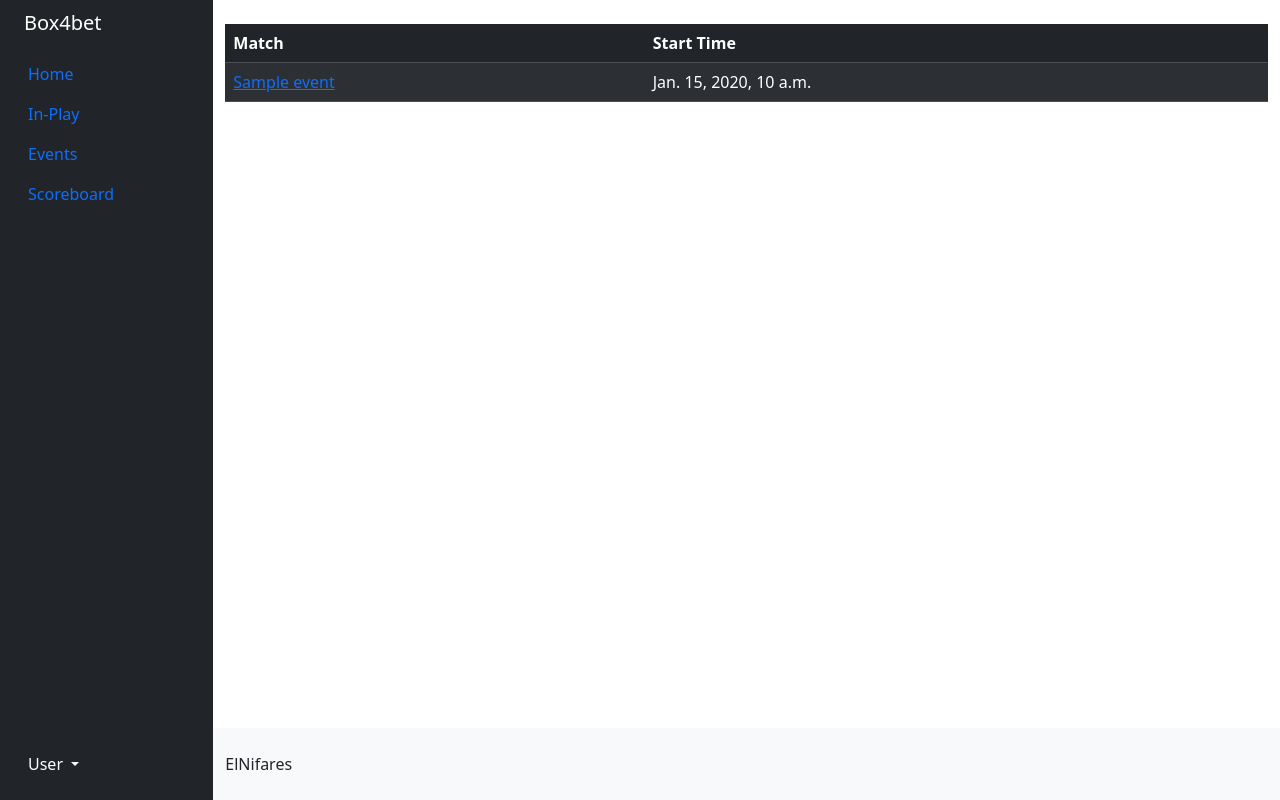
After one commit to nifares/box4bet, a Django app: template apps/box4bet/templates/events_view.html in a window 1280 px wide. The commit adds this page. Run offline with Django 3.2, Linux system fonts and the light colour scheme; the template is opened without the code that fills it: most values are stand-ins (such as "Sample title", 1, 10 or a date in 2020); parts of the project's set-up code (start-up, migrations or seed data) failed here and were passed over; some libraries are stand-ins or nearby versions.

Commit message:
add events view

```diff
--- a/apps/box4bet/templates/base.html
+++ b/apps/box4bet/templates/base.html
@@ -14,12 +14,12 @@
                 </a>
                 <ul class="nav nav-pills flex-sm-column flex-row flex-nowrap flex-shrink-1 flex-sm-grow-0 flex-grow-1 mb-sm-auto mb-0 justify-content-center align-items-center align-items-sm-start" id="menu">
                     <li class="nav-item">
-                        <a href="#" class="nav-link px-sm-0 px-2">
+                        <a href="/" class="nav-link px-sm-0 px-2">
                             <i class="fs-5 bi-house"></i><span class="ms-1 d-none d-sm-inline">Home</span>
                         </a>
                     </li>
                     <li>
-                        <a href="#submenu1" data-bs-toggle="collapse" class="nav-link px-sm-0 px-2">
+                        <a href="/" data-bs-toggle="collapse" class="nav-link px-sm-0 px-2">
                             <i class="bi bi-play-btn"></i><span class="ms-1 d-none d-sm-inline">In-Play</span> </a>
                     </li>
                     <li>
@@ -27,7 +27,7 @@
                             <i class="fs-5 bi-table"></i><span class="ms-1 d-none d-sm-inline">Events</span></a>
                     </li>
                     <li>
-                        <a href="#" class="nav-link px-sm-0 px-2">
+                        <a href="/scoreboard" class="nav-link px-sm-0 px-2">
                             <i class="bi bi-trophy"></i><span class="ms-1 d-none d-sm-inline">Scoreboard</span></a>
                     </li>
                 </ul>
--- a/apps/box4bet/templates/events.html
+++ /dev/null
@@ -1,6 +0,0 @@
-{% extends "base.html" %}
-{% block content %}
-{% for event in events %}
-    {{event.name}}
-{% endfor %}
-{% endblock %}
--- /dev/null
+++ b/apps/box4bet/templates/events_view.html
@@ -0,0 +1,21 @@
+{% extends "base.html" %}
+{% block content %}
+<table class="table table-dark table-striped">
+    <thead>
+        <tr>
+            <th scope="col">Match</th>
+            <th scope="col">Start Time</th>
+        </tr>
+    </thead>
+    <tbody>
+        {% for event in events %}
+        <tr>
+            <td>
+                <a href="/events/{{event.id}}">{{event.name}}</a>
+            </td>
+            <td>{{event.start_time}}</td>
+        </tr>
+        {% endfor %}
+    </tbody>
+</table>
+{% endblock %}
--- a/apps/box4bet/urls.py
+++ b/apps/box4bet/urls.py
@@ -1,7 +1,7 @@
 from django.urls import path
-from .views import home, events
-
+import apps.box4bet.views as views
 urlpatterns = [
-    path('', home),
-    path('events', events)
+    path('', views.home),
+    path('events', views.events_view),
+    path('events/<int:event_id>', views.event)
 ]
```
Also changed, not shown: apps/box4bet/templates/event.html (added, +20 -0 lines), apps/box4bet/views.py (+9 -3 lines).
